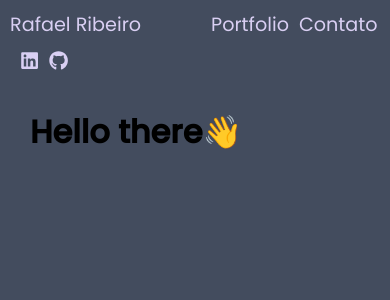
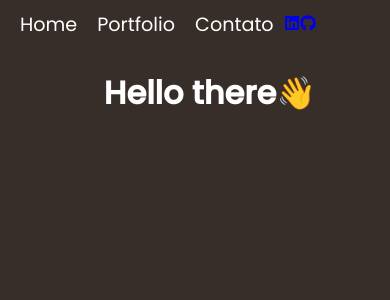
Before and after one commit to RaffahOlive/portfolio-rafa, a React (Vite) app: page / in a window 390 px wide. Shown: the top 300 px of the page. Built offline with nearby package versions, Linux system fonts and the light colour scheme.

Commit message:
testing some responsive css

```diff
--- a/index.html
+++ b/index.html
@@ -8,7 +8,7 @@
   <link rel="preconnect" href="https://fonts.googleapis.com">
   <link rel="preconnect" href="https://fonts.gstatic.com" crossorigin>
   <link href="https://fonts.googleapis.com/css2?family=Poppins:wght@100;300;400;500&display=swap" rel="stylesheet">
-  <title>Rafael Ribeiro</title>
+  <title>Meu espaço</title>
 </head>
 
 <body>
--- a/src/components/Header/HeaderStyles.ts
+++ b/src/components/Header/HeaderStyles.ts
@@ -5,32 +5,23 @@ div{
     display:inline-block;
     margin-top: 10px;
 }
+`;
+
+export const MainDiv = styled.div`
 a{
+    margin-left: 20px;
     text-decoration: none;
-    color: #d9cff3;
-    margin-left: 10px;
+    color: white;
     font-size:larger;
-
 }
 a:hover{
-        color:#888d99;
+        color:#ecb939;
         transition: 0.2s;
     }
 `;
 
-export const MainDiv = styled.div`
-
-`;
-
-export const LinksDiv = styled.div`
-    padding-left: 500px;
-    @media screen and (max-width: 960px) {
-		padding-left: 60px;
-	}
-`;
-
 export const IconsDiv = styled.div`
-    padding-left: 500px;
+    padding-left: 900px;
     @media screen and (max-width: 960px) {
 		padding-left: 10px;
 	}
--- a/src/components/Header/header.tsx
+++ b/src/components/Header/header.tsx
@@ -2,20 +2,17 @@ import { Link } from "react-router-dom";
 
 //icons
 import { FaGithub, FaLinkedin } from "react-icons/fa";
-import { HeaderNav, IconsDiv, LinksDiv, MainDiv } from "./HeaderStyles";
+import { HeaderNav, IconsDiv, MainDiv } from "./HeaderStyles";
 
 
 export function Header(){
     return(
         <HeaderNav>
         <MainDiv>
-            <Link to="/">Rafael Ribeiro</Link>
-        </MainDiv>
-
-        <LinksDiv>
+            <Link to="/">Home</Link>
             <Link to="portfolio">Portfolio</Link>
             <Link to="contato">Contato</Link>
-        </LinksDiv>
+        </MainDiv>
 
         <IconsDiv>
             <a href="https://linkedin.com/in/rafaelribeirodev"><FaLinkedin /></a>
--- a/src/globalStyles.ts
+++ b/src/globalStyles.ts
@@ -10,7 +10,7 @@ const GlobalStyle = createGlobalStyle`
 }
 
 body{
-	background:#434c5e;
+	background:#372e29;
 
 }
 
--- a/src/pages/Home/HomeStyles.ts
+++ b/src/pages/Home/HomeStyles.ts
@@ -2,7 +2,8 @@ import styled from 'styled-components'
 
 export const HomeMain = styled.div`
 h1{
-    text-align: left;
+    color: white;
+    text-align: center;
     margin-top: 30px;
     margin-left: 30px;
 }
```
